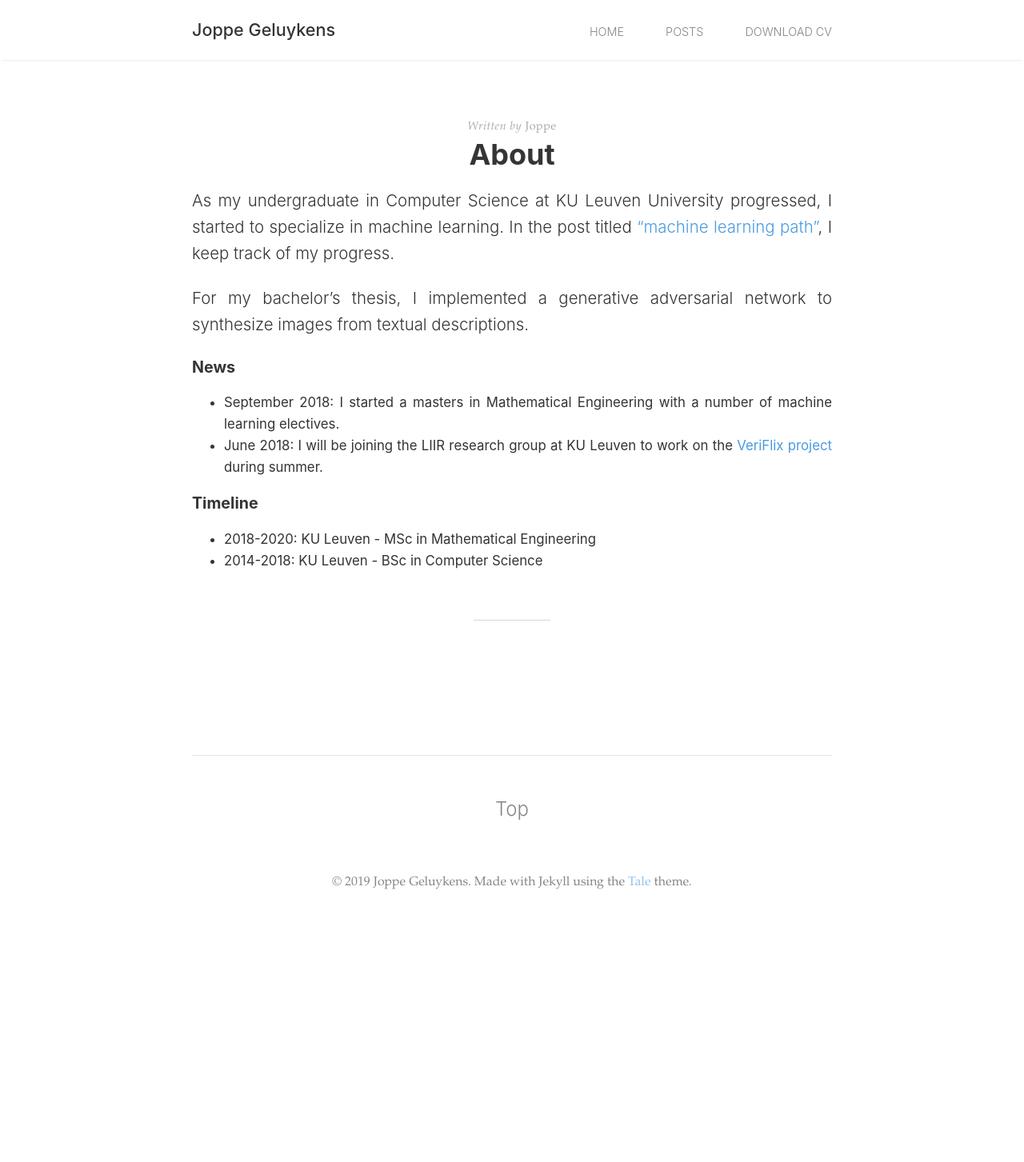
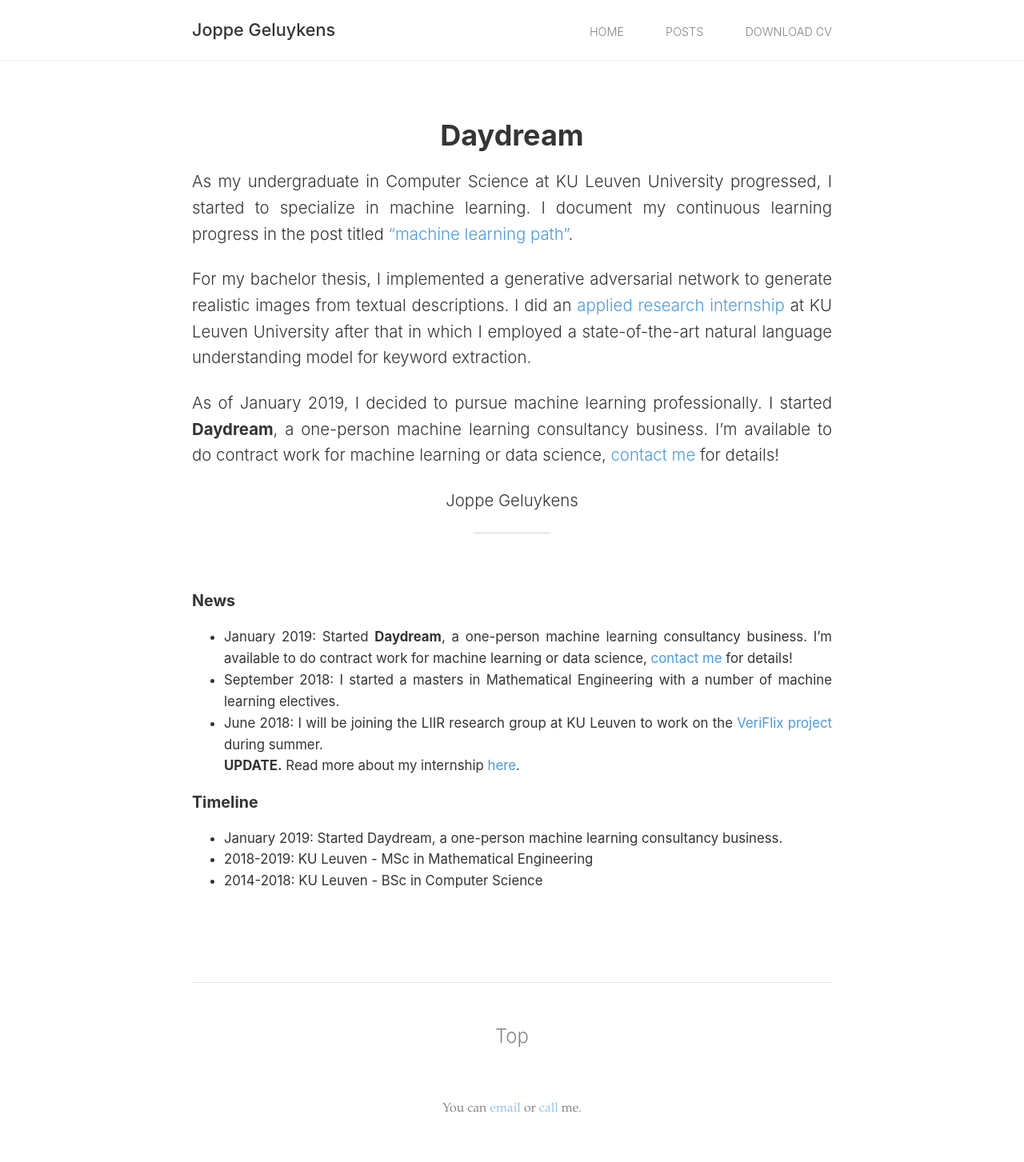
Before and after one commit to jppgks/blog, a Jekyll site: the page built from index.md, in a window 1280 px wide. Shown: the whole page at 80% size. Built offline with Jekyll 4.4.1, drawn with Linux system fonts in a browser that asks for light colours; before the commit the page ends 1169 px from its top, so only the background shows below that.

Commit message:
how daydream came to be

```diff
--- a/_layouts/default.html
+++ b/_layouts/default.html
@@ -23,7 +23,7 @@
 
     <footer>
       <span>
-        &copy; <time datetime="{{ site.time }}">{{ site.time | date: '%Y' }}</time> {{ site.author.name }}. Made with Jekyll using the <a href="https://github.com/chesterhow/tale/">Tale</a> theme.
+       You can <a href="m&#97;il&#116;o&#58;&#106;opp%65&#64;%&#55;&#50;&#118;r%69%65&#46;%63&#111;m">email</a> or <a href="&#116;&#101;&#108;&#58;&#43;&#51;&#50;&#52;&#57;&#56;&#50;&#51;&#55;&#52;&#54;&#57;">call</a> me.
       </span>
     </footer>
   </body>
--- a/_layouts/post.html
+++ b/_layouts/post.html
@@ -6,14 +6,6 @@ layout: default
   {% if page.header %}
   <img src="{{page.header}}" />
   {% endif %}
-  <div class="post-info">
-    <span>Written by&nbsp;</span>{{ page.author }}
-
-    {% if page.date %}
-      <br>
-      <span>on&nbsp;</span><time datetime="{{ page.date }}">{{ page.date | date: "%B %d, %Y" }}</time>
-    {% endif %}
-  </div>
 
   <h1 class="post-title">{{ page.title }}</h1>
 
--- a/blog/index.html
+++ b/blog/index.html
@@ -7,7 +7,6 @@ title: Blog
   {% for post in paginator.posts %}
     <a href="{{ post.url | prepend: site.url }}" class="catalogue-item">
       <div>
-        <time datetime="{{ post.date }}" class="catalogue-time">{{ post.date | date: "%B %d, %Y" }}</time>
         <h1 class="catalogue-title">{{ post.title }}</h1>
         <div class="catalogue-line"></div>
 
--- a/index.md
+++ b/index.md
@@ -1,30 +1,39 @@
 ---
 layout: post
-title:  "About"
+title:  "Daydream"
 author: "Joppe"
 ---
 
 <div class="post-intro">
 <p>
 As my undergraduate in Computer Science at KU Leuven University progressed, I started to specialize in machine learning.
-In the post titled <a href="/machine-learning-path">“machine learning path”</a>, I keep track of my progress.
+I document my continuous learning progress in the post titled <a href="/machine-learning-path">“machine learning path”</a>.
 </p>
 <p>
-For my bachelor’s thesis, I implemented a generative adversarial network to synthesize images from textual descriptions.
+For my bachelor thesis, I implemented a generative adversarial network to generate realistic images from textual descriptions.
+I did an <a href="/research-internship-summer2018">applied research internship</a> at KU Leuven University after that in which I employed a state-of-the-art natural language understanding model for keyword extraction.
 </p>
+<p>
+As of January 2019, I decided to pursue machine learning professionally. I started <b>Daydream</b>, a one-person machine learning consultancy business. I’m available to do contract work for machine learning or data science, <a href="m&#97;il&#116;o&#58;&#106;opp%65&#64;%&#55;&#50;&#118;r%69%65&#46;%63&#111;m">contact me</a> for details!
+</p>
+<p style="text-align: center;">Joppe Geluykens</p>
+</div>
+
+<div class="post-line"></div>
 
 <h3>News</h3>
 <ul>
+  <li>January 2019: Started <b>Daydream</b>, a one-person machine learning consultancy business. I’m available to do contract work for machine learning or data science, <a href="m&#97;il&#116;o&#58;&#106;opp%65&#64;%&#55;&#50;&#118;r%69%65&#46;%63&#111;m">contact me</a> for details!</li>
   <li>September 2018: I started a masters in Mathematical Engineering with a number of machine learning electives.</li>
-  <li>June 2018: I will be joining the LIIR research group at KU Leuven to work on the <a href="https://newsinitiative.withgoogle.com/dnifund/dni-projects/veriflix-intelligently-managing-user-generated-content-round-4/">VeriFlix project</a> during summer.</li>
+  <li>
+   June 2018: I will be joining the LIIR research group at KU Leuven to work on the <a href="https://newsinitiative.withgoogle.com/dnifund/dni-projects/veriflix-intelligently-managing-user-generated-content-round-4/">VeriFlix project</a> during summer.<br/>
+   <b>UPDATE.</b> Read more about my internship <a href="/research-internship-summer2018">here</a>.
+  </li>
 </ul>
-</div>
 
 <h3>Timeline</h3>
 <ul>
-  <li>2018-2020: KU Leuven - MSc in Mathematical Engineering</li>
+  <li>January 2019: Started Daydream, a one-person machine learning consultancy business.</li>
+  <li>2018-2019: KU Leuven - MSc in Mathematical Engineering</li>
   <li>2014-2018: KU Leuven - BSc in Computer Science</li>
 </ul>
-
-<br/>
-<div class="post-line"></div>
```
